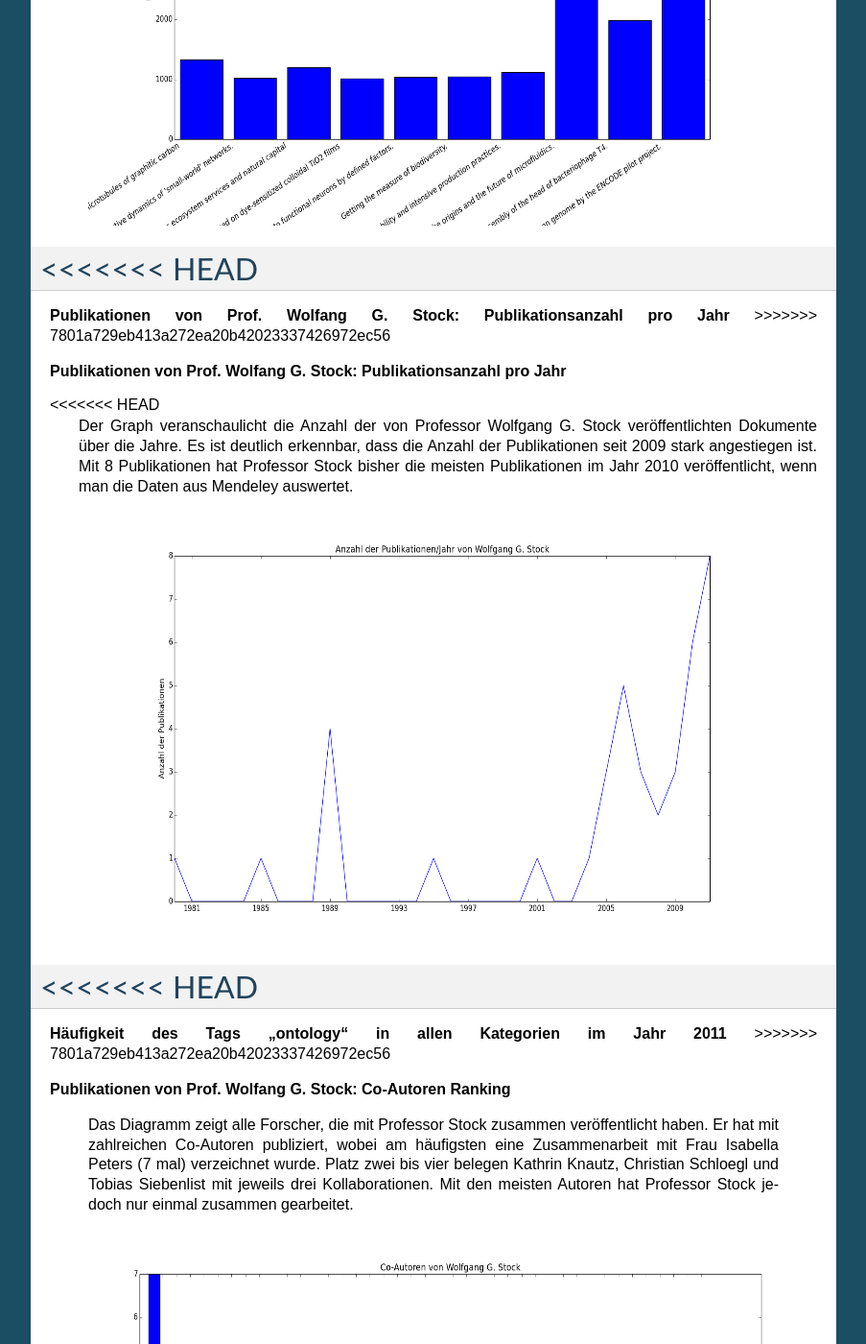
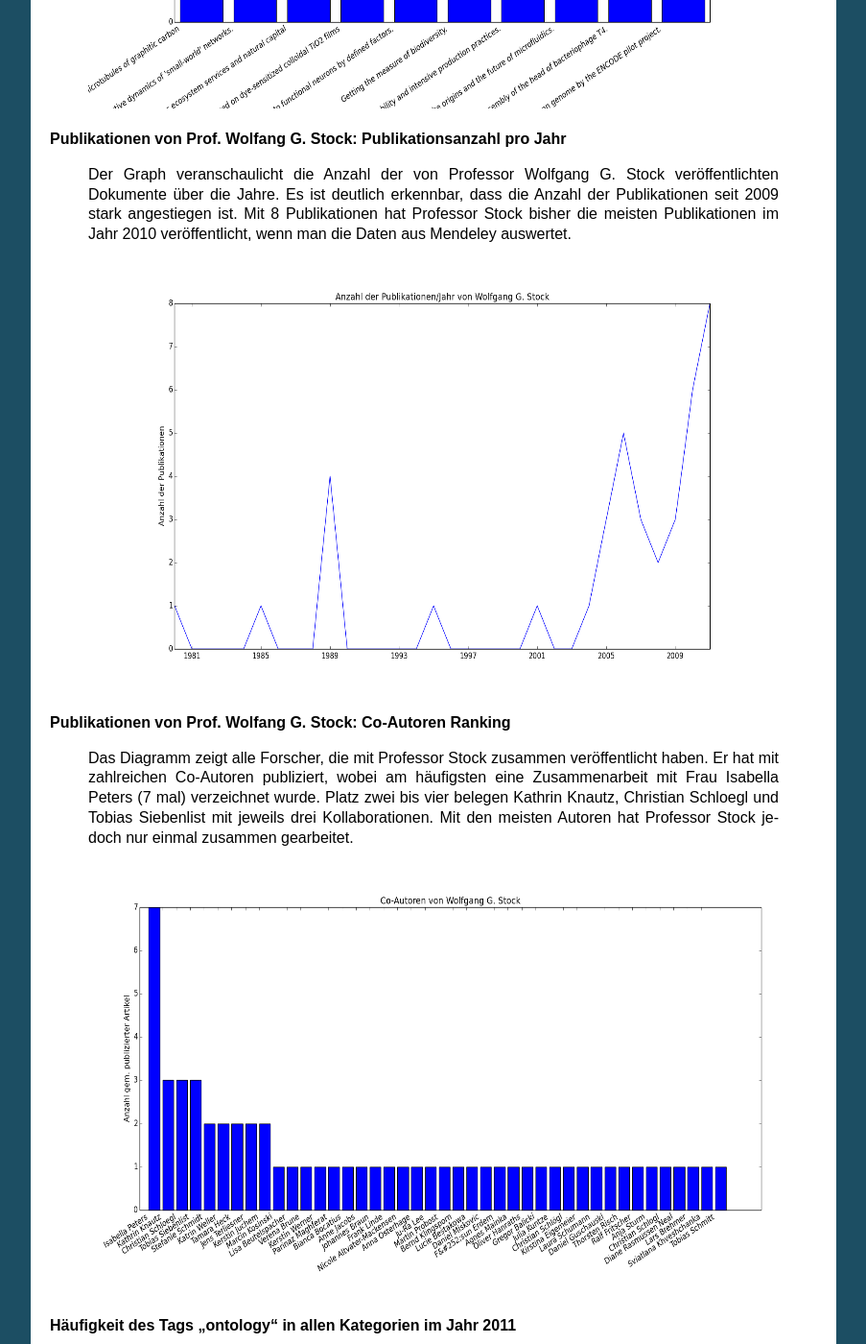
Before and after one commit to mahen2/projektdrei, a Sphinx documentation site: the page built from docs/project_3.rst, in a window 1280 px wide and 1400 px high, scrolled down 2562 px. Shown: the whole window at 96% size, without its empty margins (198-1101 px from the left). Built offline with Sphinx 7.4.7, drawn with Linux system fonts in a browser that asks for light colours; some of the changed text lies outside the part shown.

Commit message:
confict fix

```diff
--- a/docs/project_3.rst
+++ b/docs/project_3.rst
@@ -37,7 +37,6 @@ Auswertung und Interpretation
 -----------------------------
 
 **Verteilung der Publikationen auf die letzten 10 Jahre**
-<<<<<<< HEAD
 
     Das Kreisdiagramm zeigt die Verteilung der Publikationen, welche in den Jahren von 2003 bis 2012 veröffentlicht wurden, in Prozent an. Bisher wurden im Jahr 2010 die größte Anzahl an Publikationen in Mendeley verzeichnet (20%). Die Anzahl an Publikationen nimmt bis zum Jahr 2003 hin ab - die in diesem Jahr veröffentlichten Publikationen machen nur 2,9% aus.
 
@@ -47,17 +46,11 @@ Auswertung und Interpretation
 
 
 **Top 20 Tags in der Kategorie „Computer and Information Science“**
-=======
->>>>>>> 7801a729eb413a272ea20b42023337426972ec56
 
     Die Top 20 Tags in der Kategorie „Computer and Information Science“ werden durch ein Balkendiagramm dargestellt. Der am meisten für Dokumente vergebene Tag in dieser Kategorie ist mit großem Abstand „security“ gefolgt von „nofiltro3“ und „cloud computing“.
 
-<<<<<<< HEAD
     .. image:: Top20Tags.png
         :height: 450px
-=======
-**Top 20 Tags in der Kategorie „Computer and Information Science“**
->>>>>>> 7801a729eb413a272ea20b42023337426972ec56
 
 
 
@@ -68,32 +61,18 @@ Auswertung und Interpretation
     .. image:: top10_NS.png
         :height: 450px
 
-<<<<<<< HEAD
-=======
-**Publikationen von Prof. Wolfang G. Stock: Publikationsanzahl pro Jahr**
->>>>>>> 7801a729eb413a272ea20b42023337426972ec56
 
 
 **Publikationen von Prof. Wolfang G. Stock: Publikationsanzahl pro Jahr**
 
-<<<<<<< HEAD
     Der Graph veranschaulicht die Anzahl der von Professor Wolfgang G. Stock veröffentlichten Dokumente über die Jahre. Es ist deutlich erkennbar, dass die Anzahl der Publikationen seit 2009 stark angestiegen ist. Mit 8 Publikationen hat Professor Stock bisher die meisten Publikationen im Jahr 2010 veröffentlicht, wenn man die Daten aus Mendeley auswertet.
-=======
-**Publikationen von Prof. Wolfang G. Stock: Co-Autoren Ranking**
->>>>>>> 7801a729eb413a272ea20b42023337426972ec56
 
     .. image:: Stock_publications_timeline.png
         :height: 450px
 
 
-<<<<<<< HEAD
-=======
-**Häufigkeit des Tags „ontology“ in allen Kategorien im Jahr 2011**
->>>>>>> 7801a729eb413a272ea20b42023337426972ec56
 
 **Publikationen von Prof. Wolfang G. Stock: Co-Autoren Ranking**
-
-
 
     Das Diagramm zeigt alle Forscher, die mit Professor Stock zusammen veröffentlicht haben. Er hat mit zahlreichen Co-Autoren publiziert, wobei am häufigsten eine Zusammenarbeit mit Frau Isabella Peters (7 mal) verzeichnet wurde. Platz zwei bis vier belegen Kathrin Knautz, Christian Schloegl und Tobias Siebenlist mit jeweils drei Kollaborationen. Mit den meisten Autoren hat Professor Stock jedoch nur einmal zusammen gearbeitet.
 
```
Also changed, not shown: 4 other files.
